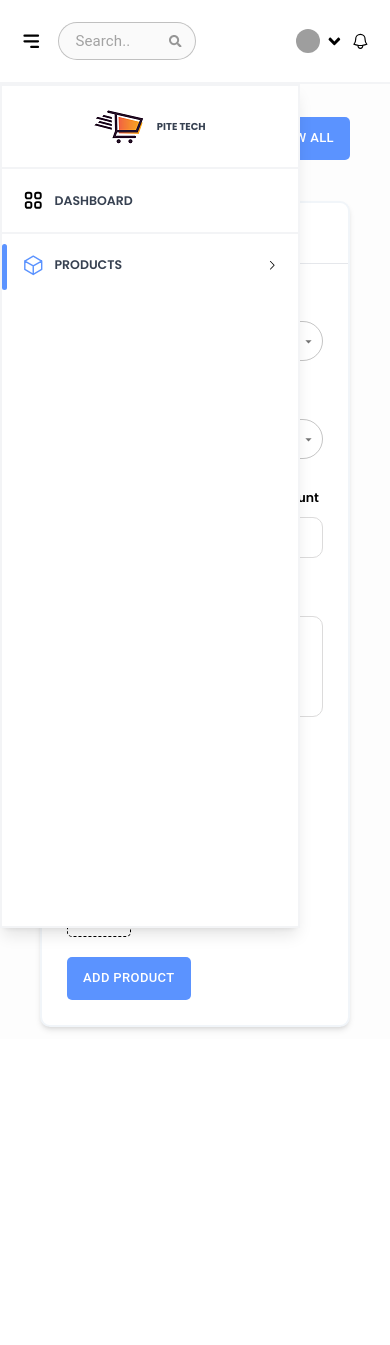
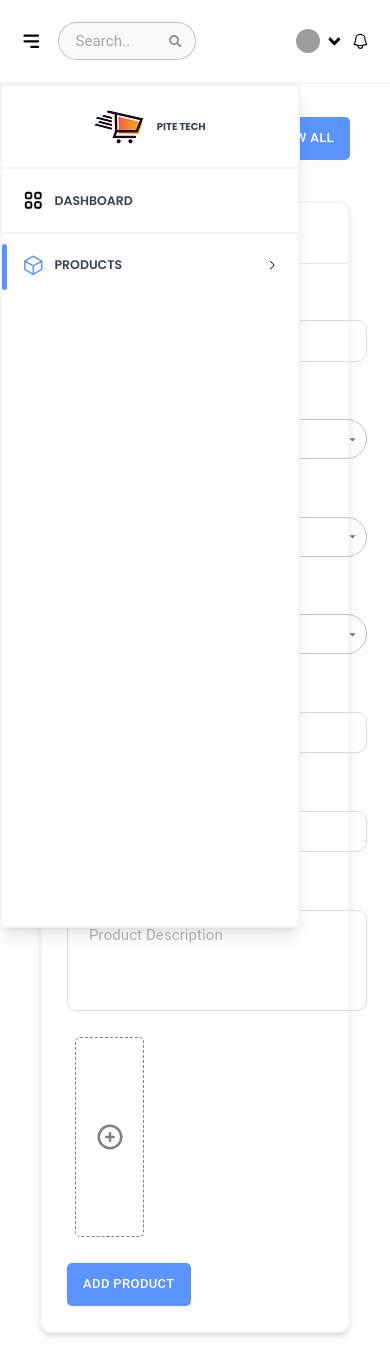
Before and after one commit to AhmedAbdEl-NasserAhmed/ECS-Commerce, a Next.js app: page /admin/dashboard/product in a window 390 px wide. Before the commit the page ends 1039 px from the top, so only its background shows below. Built offline with nearby package versions, Linux system fonts and the light colour scheme; grey boxes are pictures that could not be loaded.

Commit message:
fixing product form responsive

```diff
--- a/src/app/admin/dashboard/product/page.tsx
+++ b/src/app/admin/dashboard/product/page.tsx
@@ -117,7 +117,7 @@ function ProductPage() {
           <Box component="div" className="grow-[3]">
             <Box
               component="div"
-              className="grid grid-cols-[1fr_1fr] items-center gap-12"
+              className="grid grid-cols-autofill-minmax items-center gap-12"
             >
               {productFormInputs.map((input) => {
                 return (
@@ -140,7 +140,7 @@ function ProductPage() {
               })}
             </Box>
           </Box>
-          <Box component="div" className="w-1/4 text-center">
+          <Box component="div" className="w-1/3 text-center">
             <AddProductImage />
           </Box>
         </Box>
--- a/src/ui/AddProductImage/AddProductImage.tsx
+++ b/src/ui/AddProductImage/AddProductImage.tsx
@@ -1,16 +1,20 @@
 import { Box } from "@mui/material";
 import UploadButton from "../uploadButton";
+import { HiOutlinePlusCircle } from "react-icons/hi";
 
 function AddProductImage() {
   return (
+    <UploadButton>
       <Box
         component="div"
         className="flex items-center justify-center"
         sx={{
+          cursor: "pointer",
           border: "1px",
           borderStyle: "dashed",
-        fontSize: "1.85rem", // Equivalent to text-4xl
+          fontSize: "3rem", // Equivalent to text-4xl
           height: "200px",
+          width: "100%",
           borderRadius: "5px",
           backgroundColor: "#ffffff", // Equivalent to bg-red-500
           transition: "background-color 0.5s ease", // Smooth transition for background change
@@ -19,10 +23,9 @@ function AddProductImage() {
           },
         }}
       >
-      <div>
-        <UploadButton />
-      </div>
+        <HiOutlinePlusCircle />
       </Box>
+    </UploadButton>
   );
 }
 
--- a/src/ui/uploadButton.tsx
+++ b/src/ui/uploadButton.tsx
@@ -1,7 +1,6 @@
 import { styled } from "@mui/material";
 import { ChangeEvent } from "react";
 import Button from "@mui/material/Button";
-import { HiOutlinePlusCircle } from "react-icons/hi";
 
 const VisuallyHiddenInput = styled("input")({
   clip: "rect(0 0 0 0)",
@@ -19,11 +18,11 @@ interface Props {
   handleImagePath: (e: ChangeEvent<HTMLInputElement>) => void;
 }
 
-function UploadButton() {
+function UploadButton({ children }) {
   return (
     <Button
       sx={{
-        fontSize: "4rem",
+        width: "100%",
         color: "gray",
         transition: "background-color 0.5s ease", // Smooth transition for background change
         "&:hover": {
@@ -32,7 +31,7 @@ function UploadButton() {
       }}
       component="label"
     >
-      <HiOutlinePlusCircle />
+      {children}
       <VisuallyHiddenInput
         multiple
         accept="image/png, image/jpeg"
--- a/tailwind.config.ts
+++ b/tailwind.config.ts
@@ -33,6 +33,10 @@ const config: Config = {
         mainColor: "#4170f2",
         accentColor: "#FDFDFD",
       },
+      gridTemplateColumns: {
+        // Custom grid template columns
+        "autofill-minmax": "repeat(auto-fit, minmax(30rem, 1fr))",
+      },
     },
   },
   plugins: [],
```
Lines whose indentation alone changed are shown as unchanged.
